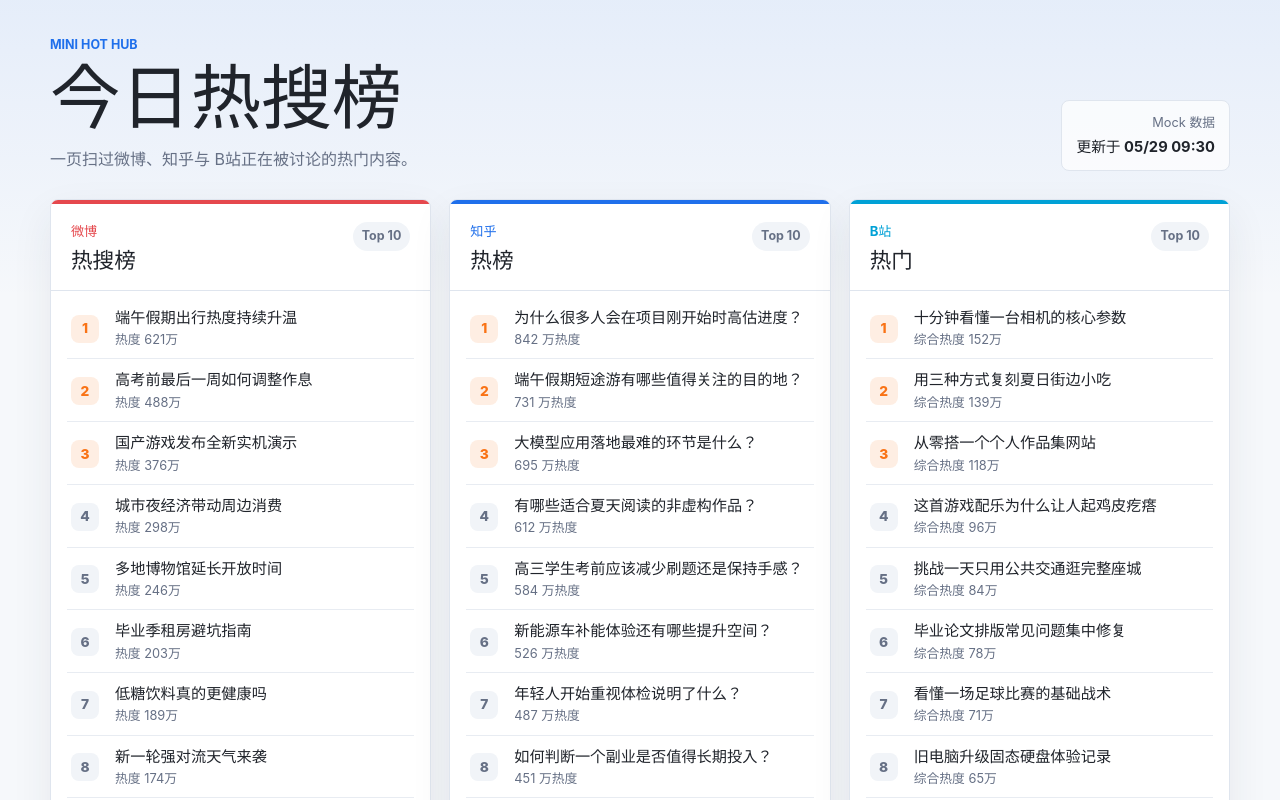
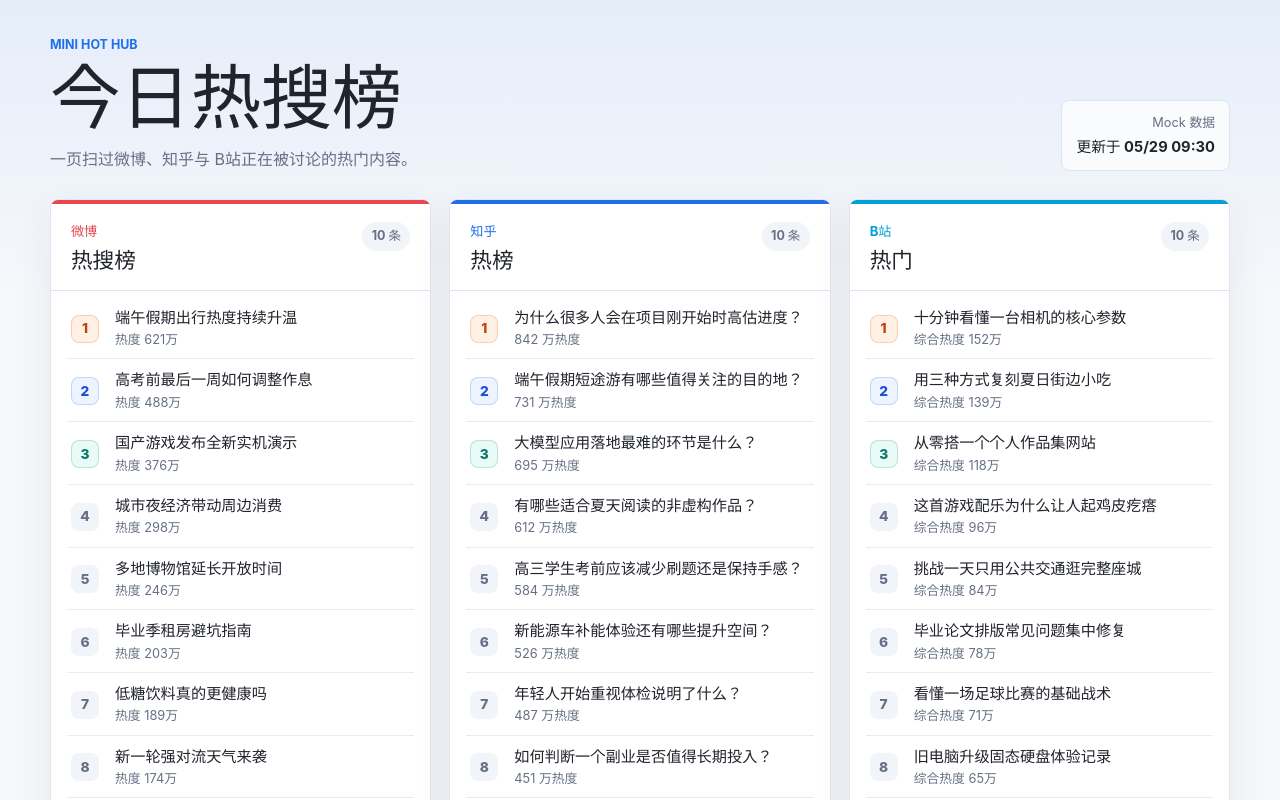
Before and after one commit to kimyang26/mini-hot-hub, a React (Vite) app in the folder client/: page / in a window 1280 px wide. Shown: the top 800 px of the page. Built offline with nearby package versions, Linux system fonts and the light colour scheme.

Commit message:
Refine Day 8 hot card layout

```diff
--- a/client/src/components/HotCard.module.css
+++ b/client/src/components/HotCard.module.css
@@ -54,12 +54,14 @@
 
 .badge {
   flex: 0 0 auto;
+  min-width: 48px;
   padding: 5px 9px;
   border-radius: 999px;
   background: var(--surface-muted);
   color: var(--muted);
   font-size: 0.78rem;
   font-weight: 700;
+  text-align: center;
 }
 
 .body {
@@ -112,4 +114,8 @@
   .body {
     padding-inline: 12px;
   }
+
+  .header {
+    padding-inline: 16px;
+  }
 }
--- a/client/src/components/HotCard.tsx
+++ b/client/src/components/HotCard.tsx
@@ -25,7 +25,7 @@ export function HotCard({ platform, isLoading = false, onRetry }: HotCardProps)
           <p className={styles.sourceName}>{platform.sourceName}</p>
           <h2>{platform.listName}</h2>
         </div>
-        <span className={styles.badge}>Top 10</span>
+        <span className={styles.badge}>{platform.items.length} 条</span>
       </header>
 
       <div className={styles.body}>
--- a/client/src/components/HotList.module.css
+++ b/client/src/components/HotList.module.css
@@ -36,9 +36,22 @@
   font-weight: 800;
 }
 
-.topRank {
-  background: rgb(249 115 22 / 12%);
-  color: var(--rank-hot);
+.rankFirst {
+  background: #fff0e6;
+  color: #c2410c;
+  box-shadow: inset 0 0 0 1px rgb(249 115 22 / 28%);
+}
+
+.rankSecond {
+  background: #eef4ff;
+  color: #1d4ed8;
+  box-shadow: inset 0 0 0 1px rgb(31 111 235 / 22%);
+}
+
+.rankThird {
+  background: #e9fbf7;
+  color: #0f766e;
+  box-shadow: inset 0 0 0 1px rgb(15 118 110 / 20%);
 }
 
 .title {
--- a/client/src/components/HotList.tsx
+++ b/client/src/components/HotList.tsx
@@ -5,14 +5,28 @@ interface HotListProps {
   items: HotItem[];
 }
 
+function getRankClass(rank: number): string {
+  if (rank === 1) {
+    return styles.rankFirst;
+  }
+
+  if (rank === 2) {
+    return styles.rankSecond;
+  }
+
+  if (rank === 3) {
+    return styles.rankThird;
+  }
+
+  return '';
+}
+
 export function HotList({ items }: HotListProps) {
   return (
     <ol className={styles.list}>
       {items.map((item) => (
         <li key={`${item.rank}-${item.url}`} className={styles.item}>
-          <span className={`${styles.rank} ${item.rank <= 3 ? styles.topRank : ''}`}>
-            {item.rank}
-          </span>
+          <span className={`${styles.rank} ${getRankClass(item.rank)}`}>{item.rank}</span>
           <a className={styles.title} href={item.url} target="_blank" rel="noopener noreferrer">
             {item.title}
           </a>
```
